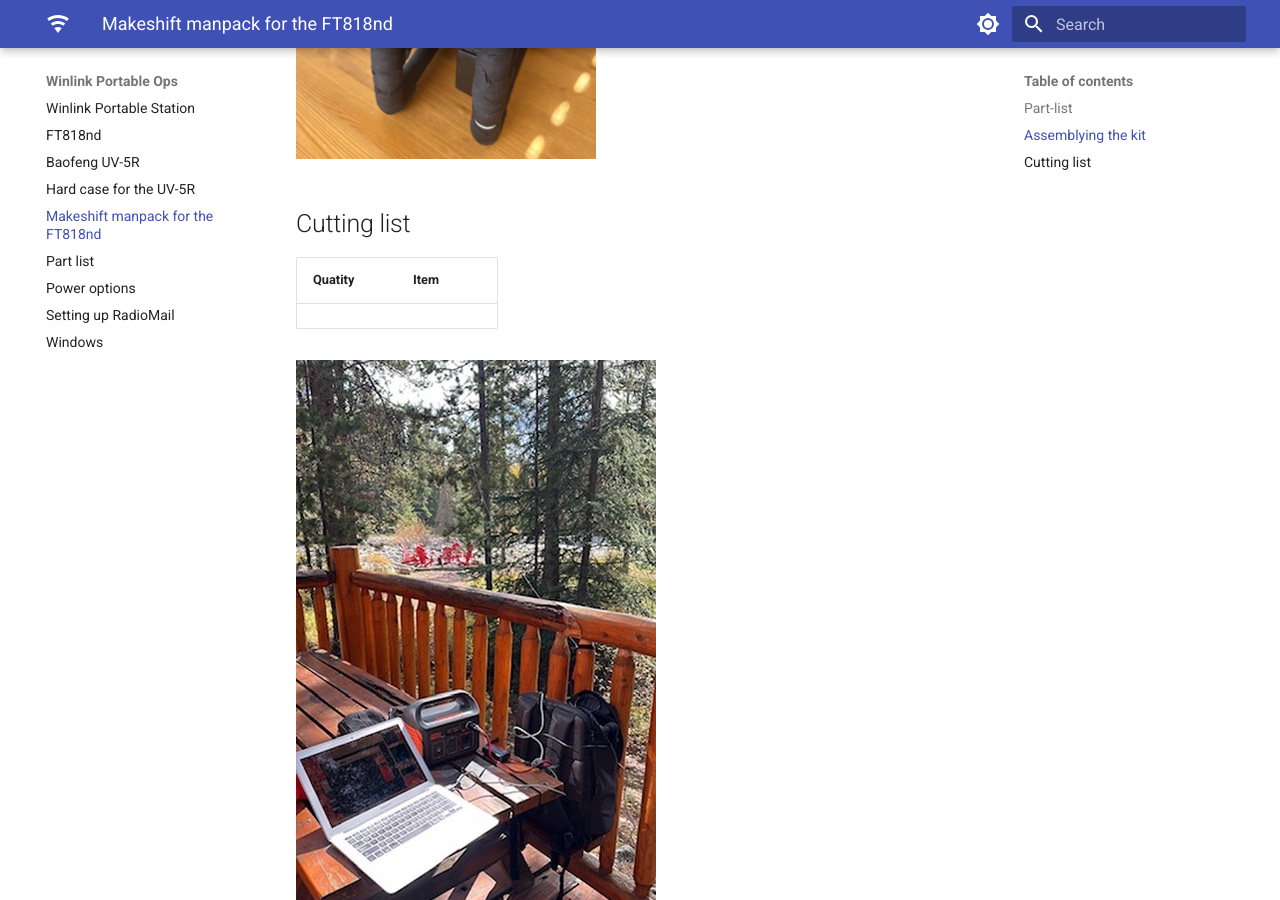
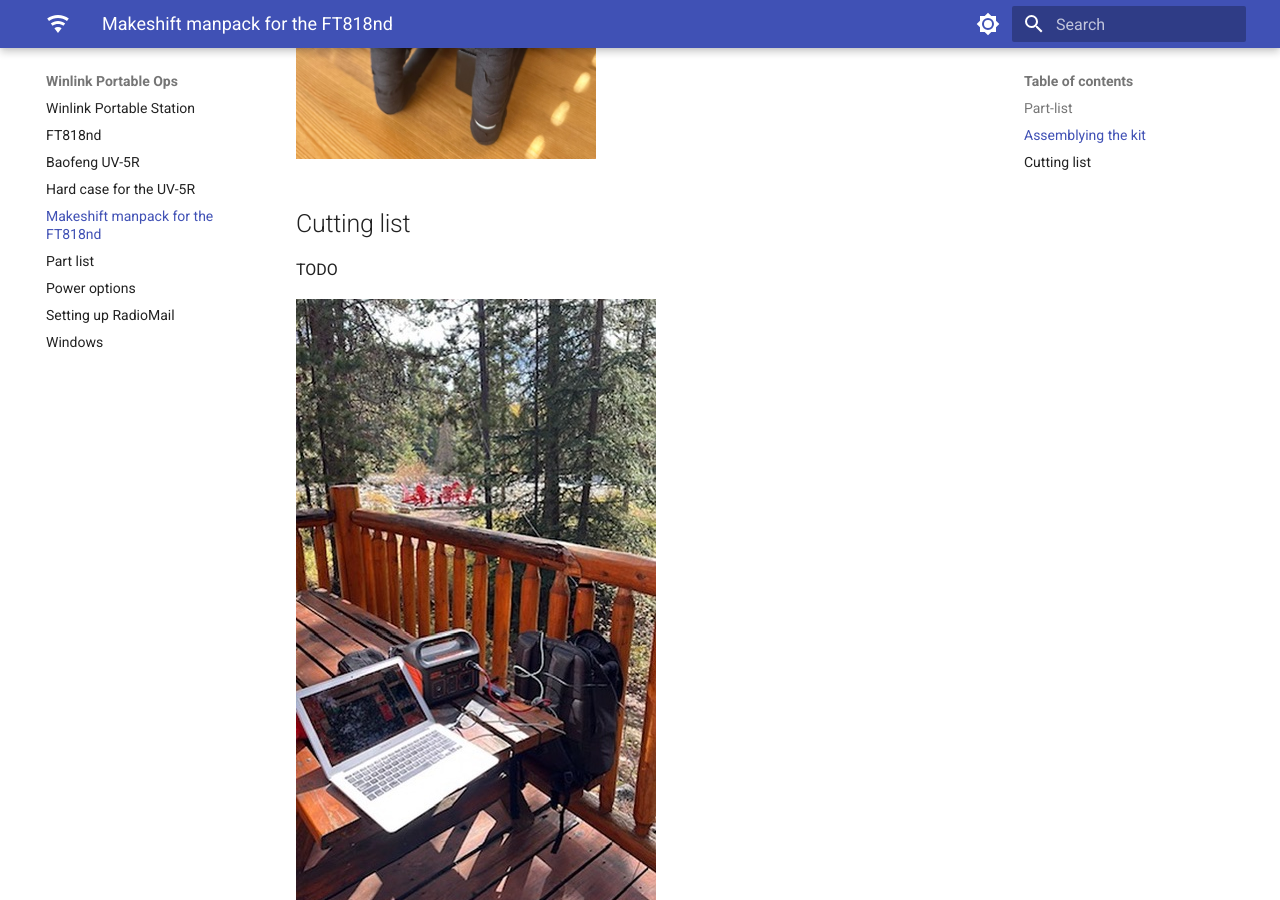
Before and after one commit to dcasati/winlink-portable, an MkDocs documentation site: the page built from docs/manpack.md, in a window 1280 px wide and 900 px high, scrolled down 4390 px. Built offline with MkDocs 1.6.1 and Material for MkDocs 9.7.7, drawn with Linux system fonts in a browser that asks for light colours.

Commit message:
update requirements and manpack

```diff
--- a/docs/manpack.md
+++ b/docs/manpack.md
@@ -48,9 +48,7 @@ With everything fully assembled, velcro can be used for cable management.
 
 ## Cutting list
 
-| Quatity | Item
-| - | -
-|
+TODO
 
 ![Alt text](media/5DEA7C73-F921-473B-BDE3-FC69FE96A5A9_4_5005_c.jpeg)
 <p align="center">Manpack during a field activation.</p>
--- a/docs/requirements.txt
+++ b/docs/requirements.txt
@@ -64,4 +64,5 @@ watchdog==2.1.9
     # via mkdocs
 zipp==3.8.0
     # via importlib-metadata
-mkdocs-material
+mkdocs-material==8.5.4
+    # via mkdocs-material
```
